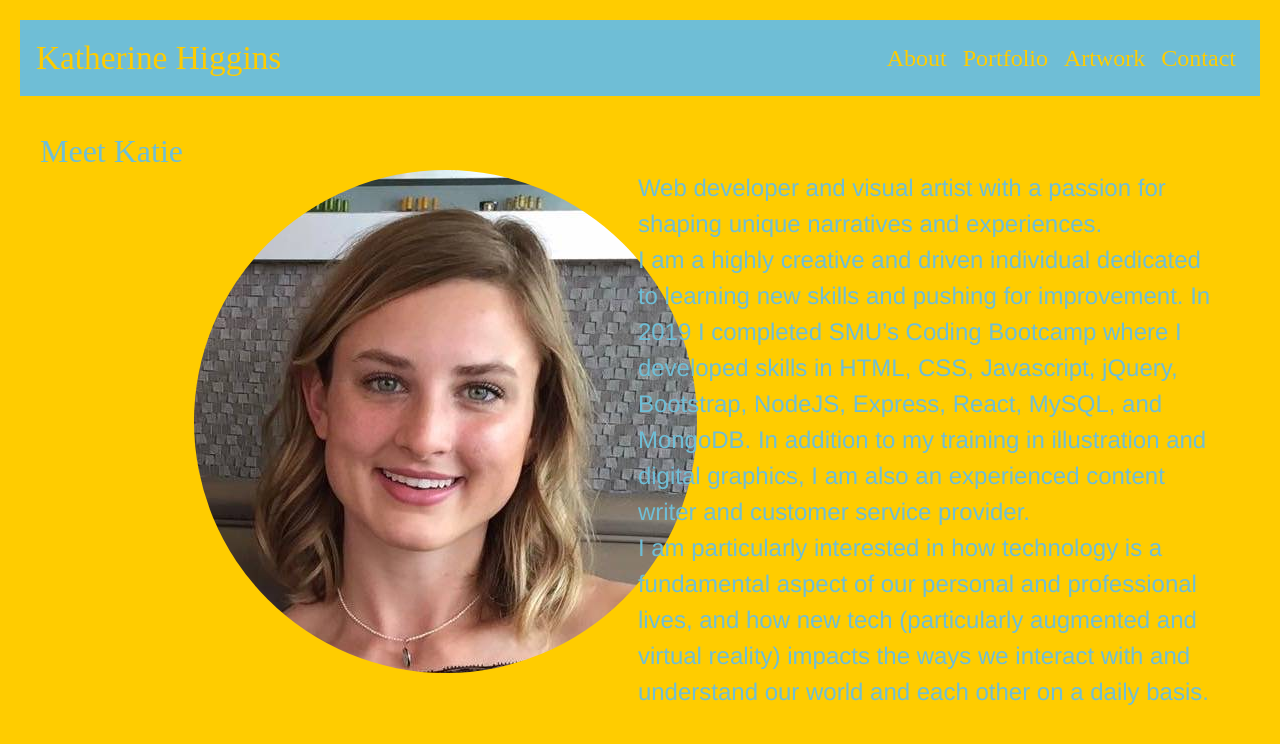
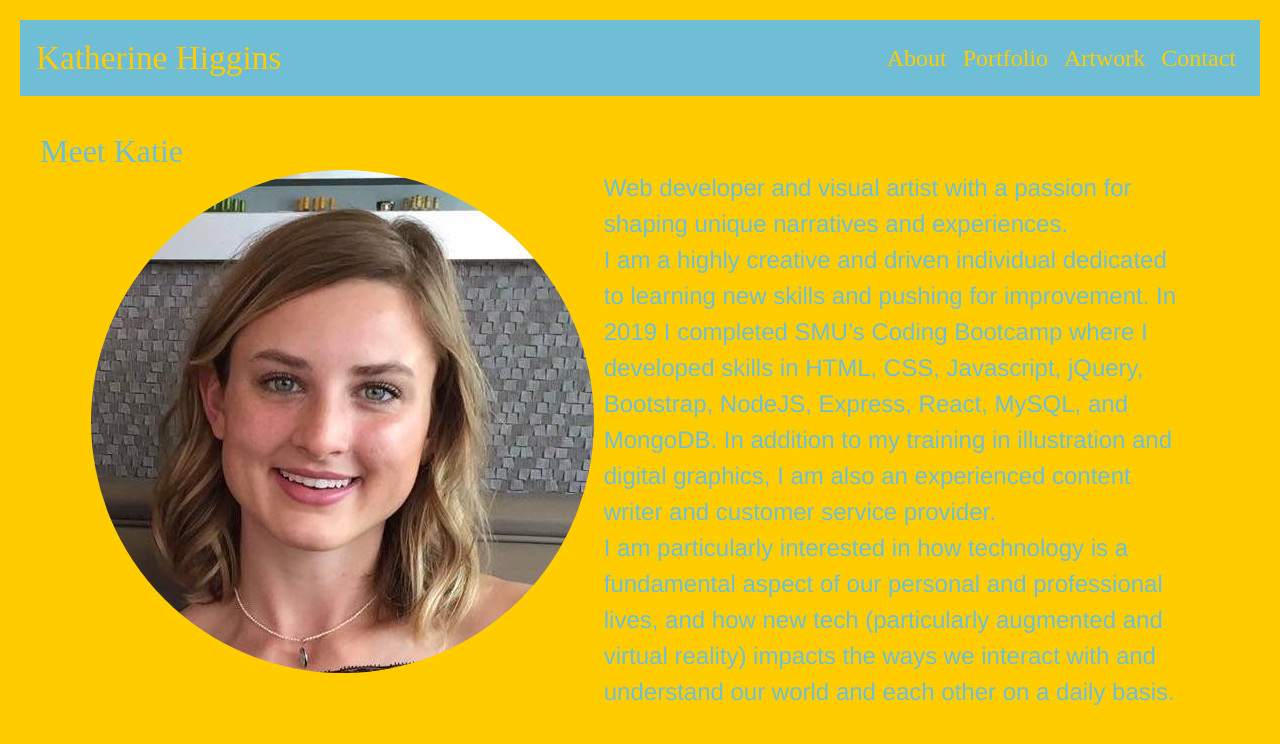
Before and after one commit to kat9513/Portfolio3.0, a React (Create React App) app: page /#/ in a window 1280 px wide. Shown: the top 744 px of the page. Built offline with nearby package versions, Linux system fonts and the light colour scheme.

Commit message:
adding photo to about page as well as updating styling and content

```diff
--- a/src/Pages/About/About.component.js
+++ b/src/Pages/About/About.component.js
@@ -8,12 +8,10 @@ export default class Home extends Component {
 
                 <h2>Meet Katie</h2>
                 <div className="row justify-content-around">
-                    <div className="col-lg-1">
+                    <div className="col-md-4">
+                        <img className="img-responsive MyFace" src={icon} alt="myFace" />
                     </div>
-                    <div className="col-lg-4">
-                        <img className="MyFace img-responsive" src={icon} alt="myFace" />
-                    </div>
-                    <div className="About col-lg-6">
+                    <div className="About col-md-6">
                         <p>
                             <span>
                                 Web developer and visual artist with a passion for shaping unique narratives and experiences.
--- a/src/index.css
+++ b/src/index.css
@@ -50,6 +50,8 @@ body {
   .nav-item{
     color: #FFCC00;
   }
+  .nav-item > a:hover{
+  }
   .content{
     background-color: transparent;
   }
```
